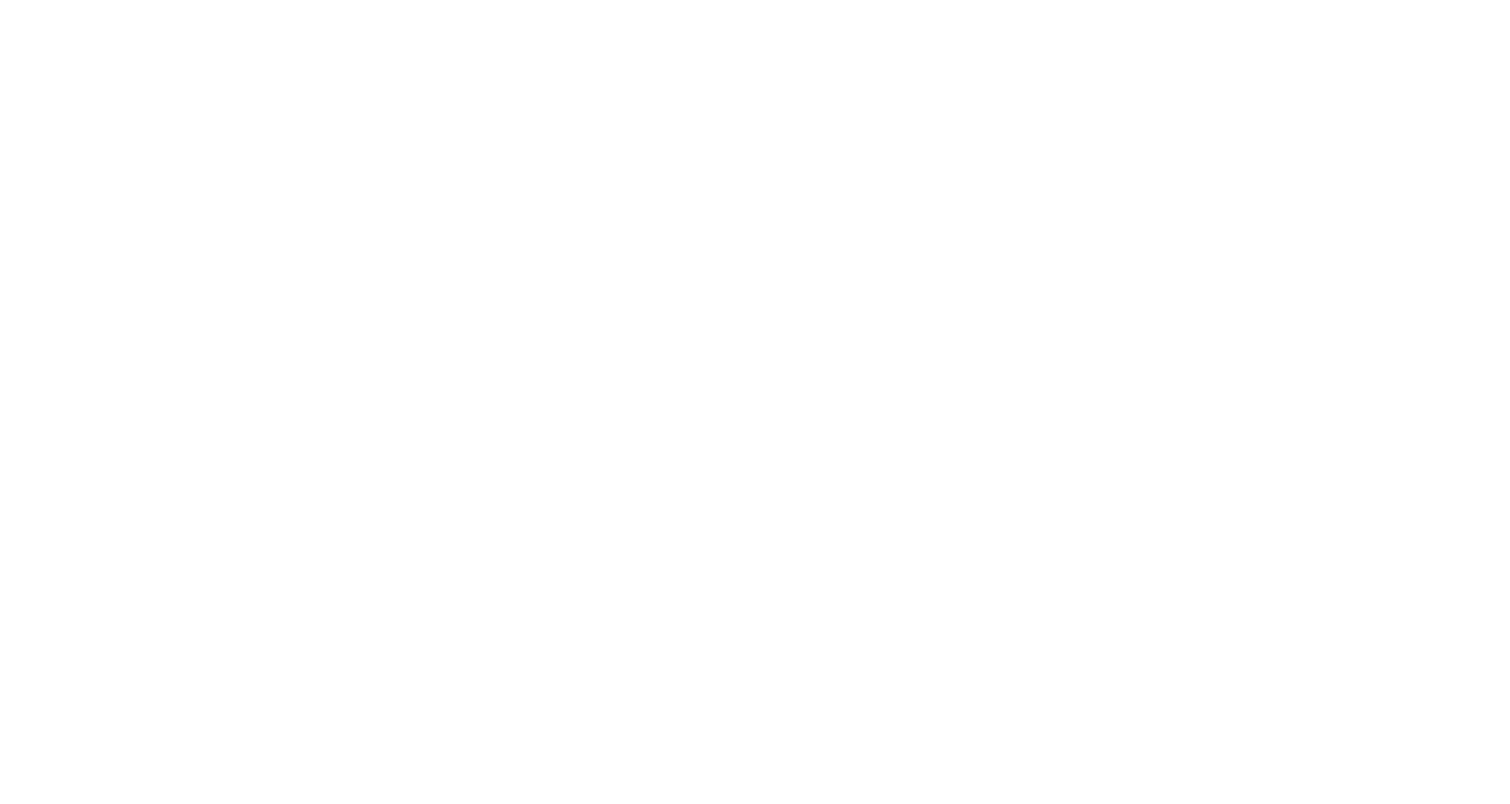
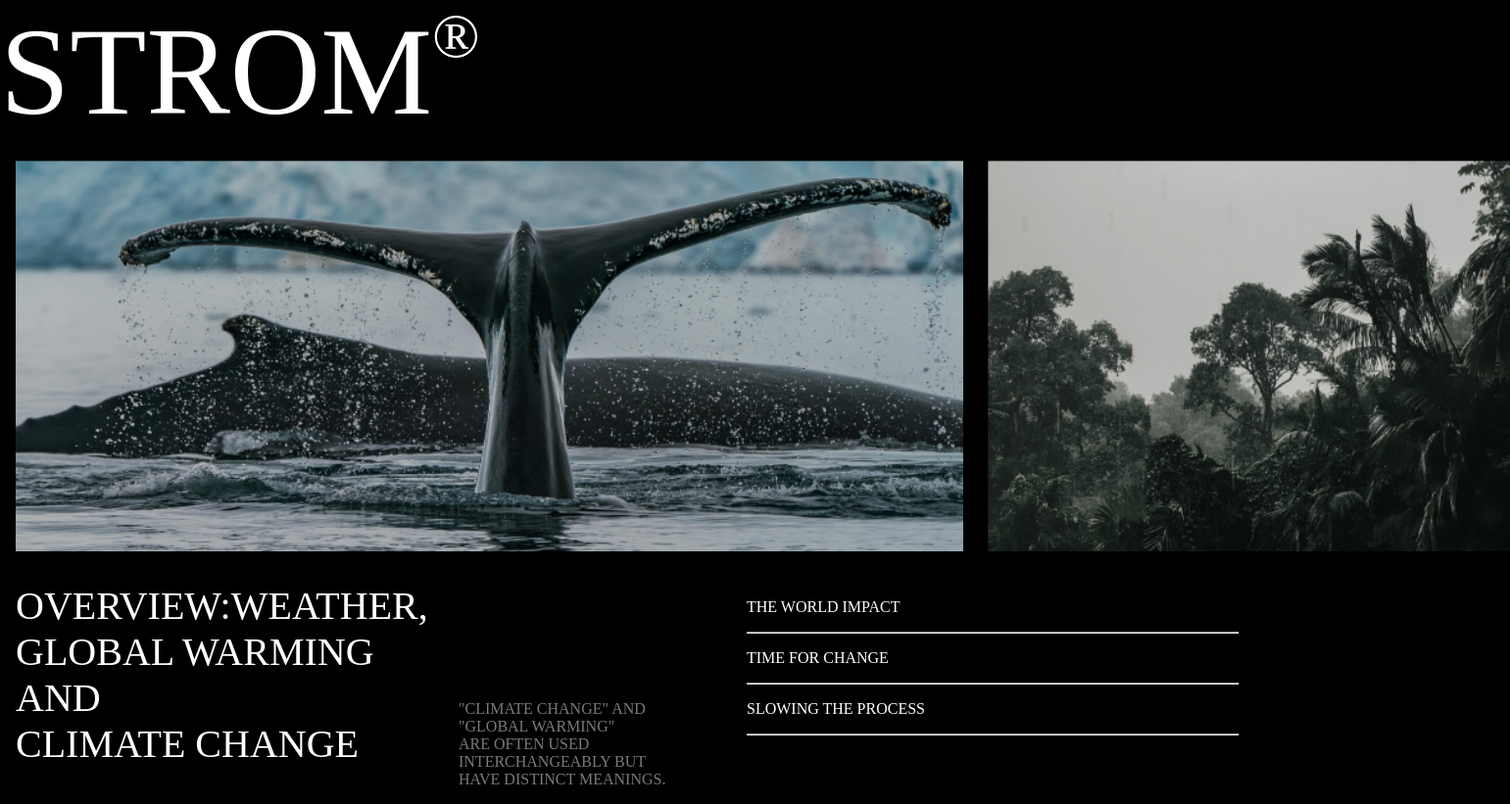
Before and after one commit to Jegathish-16/Css-Flex, a plain HTML site: page index.html in a window 1280 px wide. Shown: the whole page at 98% size, 1541 px wide, since content can reach past the window. Before the commit the page ends 800 px from the top, so only its background shows below. Drawn offline with Linux system fonts and the light colour scheme.

Commit message:
Add. HTML and CSS to the file

```diff
--- a/assests/css/style.css
+++ b/assests/css/style.css
@@ -1 +1,47 @@
-/* To write css */
+body{
+    margin: 0;
+    background-color: black;
+    color: white;
+}
+
+.heading{
+    font-size: 8em;
+    display: flex;
+}
+
+.heading a{
+    font-size: 0.5em;
+}
+.contain{
+    display: flex;
+    gap: 1.5rem;
+    padding: 1rem;
+}
+
+.lf-img{
+    height: 50vh;
+    width: 100%;
+}
+.rh-img{
+    height: 50vh;
+    width: 100%;
+}
+
+.text{
+    display: flex;
+    font-size: 2.5rem;
+    padding: 1rem;
+}
+
+.Md-Text{
+    color: #7A7A7A;
+    font-size: 1rem;
+    padding-top: 15vh;
+    padding-left: 2.5%;
+}
+
+.last {
+    font-size: 1rem;
+    padding-left: 50px;
+    justify-content: flex-end;
+}
--- a/index.html
+++ b/index.html
@@ -4,9 +4,20 @@
     <meta charset="UTF-8">
     <meta http-equiv="X-UA-Compatible" content="IE=edge">
     <meta name="viewport" content="width=device-width, initial-scale=1.0">
-    <title>Flex Property</title>
+    <title>CSS-Flex</title>
+    <link rel="stylesheet" href="assests/css/style.css" />
 </head>
 <body>
-
+    <div class="container">
+        <div class="heading">STROM<a>&reg;</a></div>
+    </div>
+    <div class="contain">
+        <img class="lf-img" src="assests/img/whale.png" alt="whale">
+        <img class="rh-img" src="assests/img/raniy.png" alt="forest">
+    </div>
+    <div class="text">OVERVIEW:WEATHER,<br>GLOBAL WARMING AND<br>CLIMATE CHANGE<p>
+    <div class="Md-Text">"CLIMATE CHANGE" AND "GLOBAL WARMING"<br />ARE OFTEN USED INTERCHANGEABLY BUT<br />HAVE DISTINCT MEANINGS.</div>
+    <div class="last"><p>THE  WORLD IMPACT<br><hr width="500px"></p><p>TIME FOR CHANGE<br><hr width="500px"></p><p>SLOWING THE PROCESS<hr width="500px"></div>
+    </div>
 </body>
 </html>
```
Also changed, not shown: assests/img/raniy.png (added), assests/img/whale.png (added).
